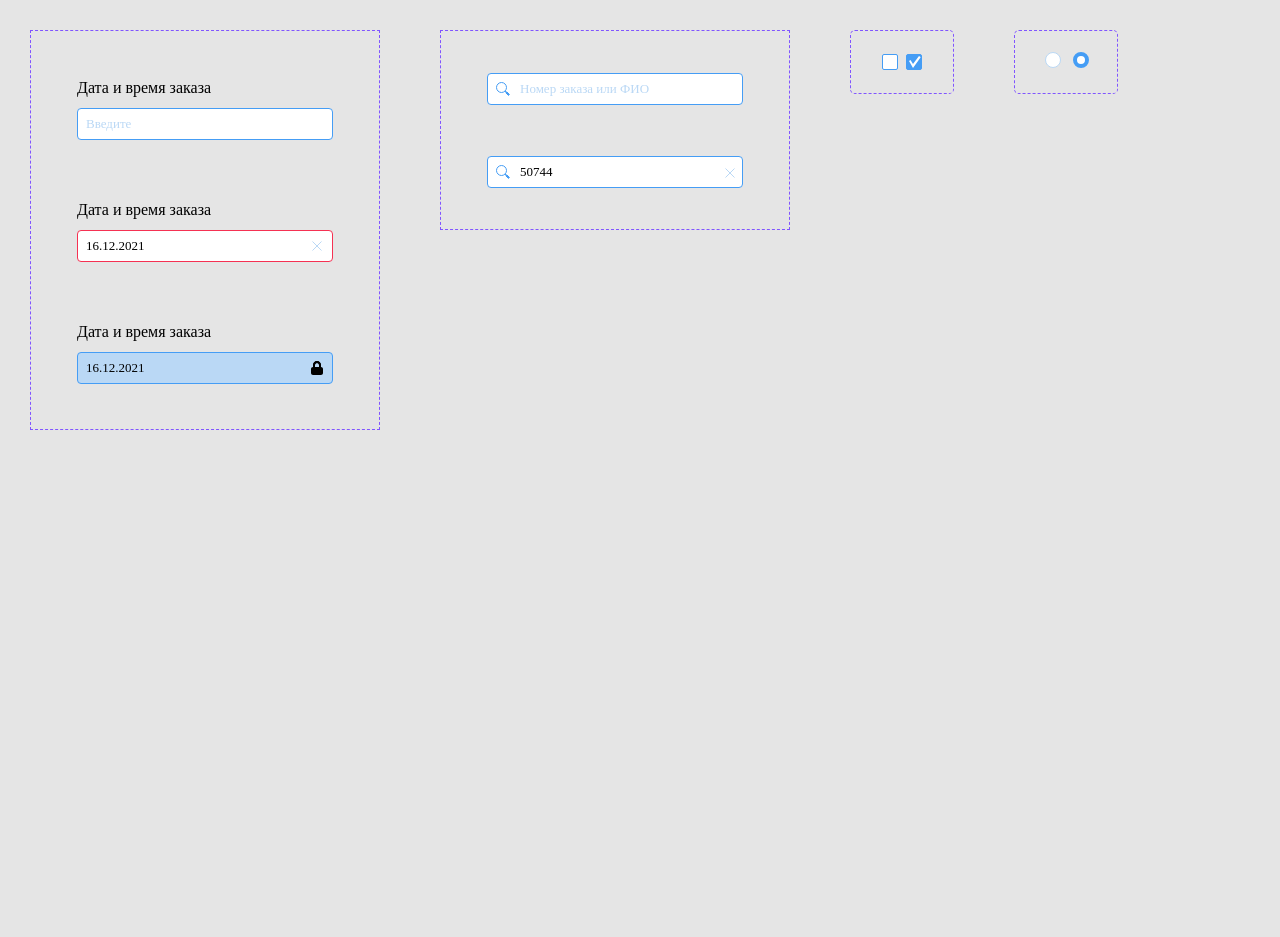
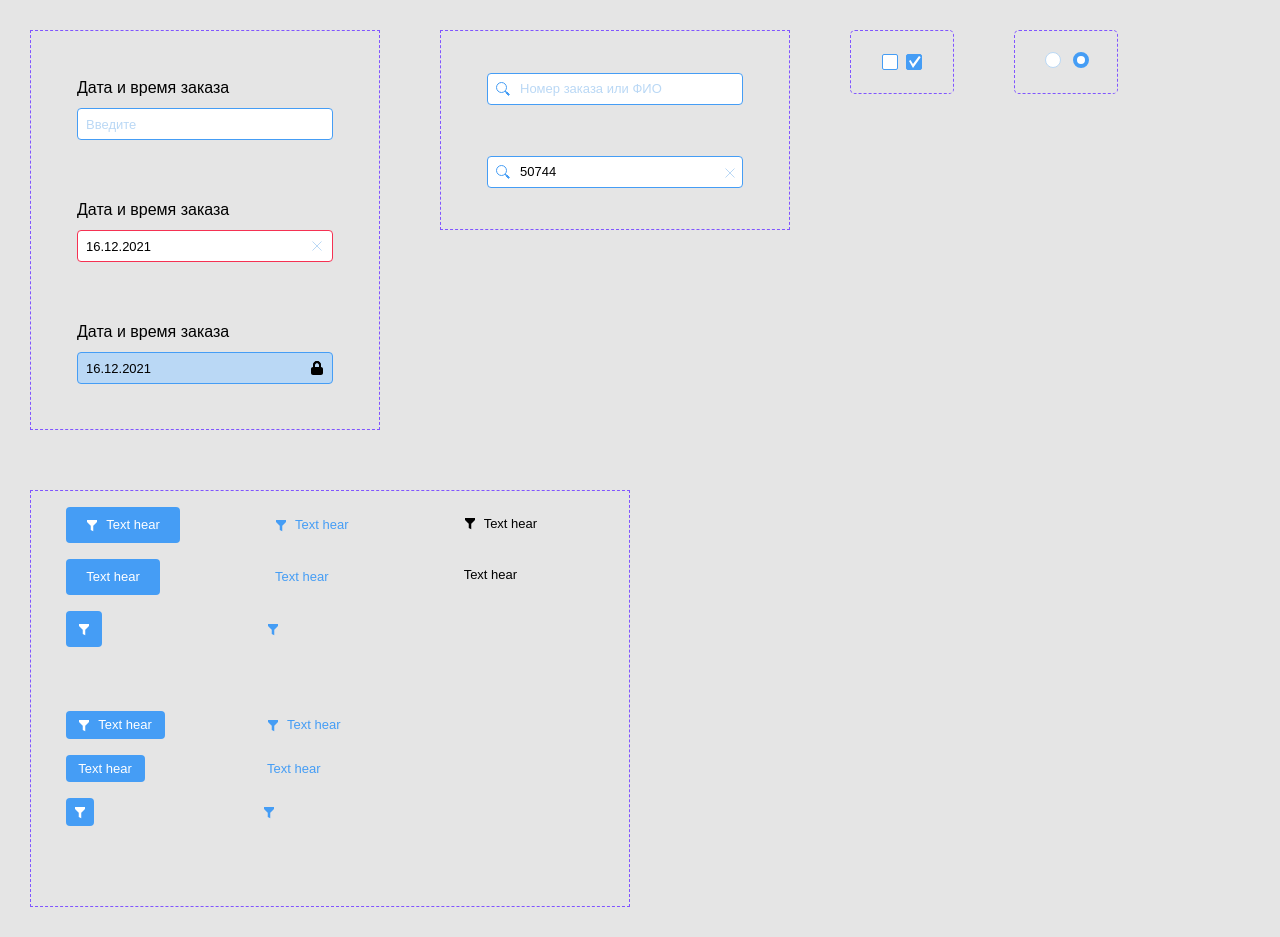
Before and after one commit to kateroshh/admin-panel, a plain HTML site: page blocks/ui-kit.html in a window 1280 px wide. Before the commit the page ends 800 px from the top, so only its background shows below. Drawn offline with Linux system fonts and the light colour scheme.

Commit message:
Добавила блок Button

```diff
--- a/blocks/ui-kit.html
+++ b/blocks/ui-kit.html
@@ -8,6 +8,7 @@
   <link rel="stylesheet" href="../style/checkbox.css">
   <link rel="stylesheet" href="../style/radio.css">
   <link rel="stylesheet" href="../style/searchbar.css">
+  <link rel="stylesheet" href="../style/button.css">
   <link rel="stylesheet" href="../style/ui-kit.css">
   <link rel="stylesheet" href="../style/reset.css">
   <title>Ui-Kit</title>
@@ -51,8 +52,8 @@
         <svg class="input__img input__img-search" viewBox="0 0 16 16" fill="none" stroke="#459DF5">
         <path d="M10.0355 10.0355C11.9882 8.08291 11.9882 4.91709 10.0355 2.96447C8.08291 1.01184 4.91709 1.01184 2.96447 2.96447C1.01184 4.91709 1.01184 8.08291 2.96447 10.0355C4.91709 11.9882 8.08291 11.9882 10.0355 10.0355ZM10.0355 10.0355L14 14M14 14L14.5 13.5L11.5 10.5M14 14L13.5 14.5L10.5 11.5" fill="none"/>
         </svg>
-        <button class="button button-hidden">
-          <svg class="buttom__img" viewBox="0 0 16 16" fill="none" stroke="#BAD8F5">
+        <button class="button-search button-search_hidden">
+          <svg class="button-search__img" viewBox="0 0 16 16" fill="none" stroke="#BAD8F5">
           <path d="M12.5 3.5L3.5 12.5M3.5 3.5L12.5 12.5" fill="none"/></svg>
         </button>
       </div>
@@ -61,8 +62,8 @@
         <svg class="input__img input__img-search" viewBox="0 0 16 16" fill="none" stroke="#459DF5">
         <path d="M10.0355 10.0355C11.9882 8.08291 11.9882 4.91709 10.0355 2.96447C8.08291 1.01184 4.91709 1.01184 2.96447 2.96447C1.01184 4.91709 1.01184 8.08291 2.96447 10.0355C4.91709 11.9882 8.08291 11.9882 10.0355 10.0355ZM10.0355 10.0355L14 14M14 14L14.5 13.5L11.5 10.5M14 14L13.5 14.5L10.5 11.5" fill="none"/>
         </svg>
-        <button class="button">
-          <svg class="buttom__img" viewBox="0 0 16 16" fill="none" stroke="#BAD8F5">
+        <button class="button-search">
+          <svg class="button-search__img" viewBox="0 0 16 16" fill="none" stroke="#BAD8F5">
           <path d="M12.5 3.5L3.5 12.5M3.5 3.5L12.5 12.5" fill="none"/></svg>
         </button>
       </div>
@@ -100,11 +101,128 @@
         <input class="radio__item" type="radio" name="radio" value="2" checked>
         </svg>
       </div>
+    </div>
   </div>
+  <!-- Конец Четвертый элемент radio -->
+  <!-- Начало Пятый элемент button -->
+  <div class="button-wrapper">
+    <div class="button-column">
+      <!-- Buttons background full huge -->
+      <div class="button-block">
+        <div class="button">
+          <button class="button__item button_full-huge">
+            <svg class="button__img" viewBox="0 0 16 16" fill="#FFF" stroke="none">
+            <path d="M12 4H4V5.5L7 8.5V12L9 13V8.5L12 5.5V4Z" stroke="none"/>
+            </svg>
+            <div class="button__text">Text hear</div>
+          </button>
+        </div>
+        <div class="button">
+          <button class="button__item button_full-huge">
+            <div class="button__text">Text hear</div>
+          </button>
+        </div>
+        <div class="button">
+          <button class="button__item button_full-huge-img">
+            <svg class="button__img" viewBox="0 0 16 16" fill="#FFF" stroke="none">
+            <path d="M12 4H4V5.5L7 8.5V12L9 13V8.5L12 5.5V4Z" stroke="none"/>
+            </svg>
+          </button>
+        </div>
+      </div>
+      <!-- Buttons background full small -->
+      <div class="button-block">
+        <div class="button">
+          <button class="button__item button_full-small">
+            <svg class="button__img" viewBox="0 0 16 16" fill="#FFF" stroke="none">
+            <path d="M12 4H4V5.5L7 8.5V12L9 13V8.5L12 5.5V4Z" stroke="none"/>
+            </svg>
+            <div class="button__text">Text hear</div>
+          </button>
+        </div>
+        <div class="button">
+          <button class="button__item button_full-small">
+            <div class="button__text">Text hear</div>
+          </button>
+        </div>
+        <div class="button">
+          <button class="button__item button_full-smale-img">
+            <svg class="button__img" viewBox="0 0 16 16" fill="#FFF" stroke="none">
+            <path d="M12 4H4V5.5L7 8.5V12L9 13V8.5L12 5.5V4Z" stroke="none"/>
+            </svg>
+          </button>
+        </div>
+      </div>
+    </div>
+    <div class="button-column">
+      <!-- Buttons background empty small -->
+      <div class="button-block">
+        <div class="button">
+          <button class="button__item button_empty-huge">
+            <svg class="button__img" viewBox="0 0 16 16" fill="#459DF5" stroke="none">
+            <path d="M12 4H4V5.5L7 8.5V12L9 13V8.5L12 5.5V4Z" stroke="none"/>
+            </svg>
+            <div class="button__text">Text hear</div>
+          </button>
+        </div>
+        <div class="button">
+          <button class="button__item button_empty-huge">
+            <div class="button__text">Text hear</div>
+          </button>
+        </div>
+        <div class="button">
+          <button class="button__item button_empty-huge-img">
+            <svg class="button__img" viewBox="0 0 16 16" fill="#459DF5" stroke="none">
+            <path d="M12 4H4V5.5L7 8.5V12L9 13V8.5L12 5.5V4Z" stroke="none"/>
+            </svg>
+          </button>
+        </div>
+      </div>
+      <!-- Buttons background empty small -->
+      <div class="button-block">
+        <div class="button">
+          <button class="button__item button_empty-small">
+            <svg class="button__img" viewBox="0 0 16 16" fill="#459DF5" stroke="none">
+            <path d="M12 4H4V5.5L7 8.5V12L9 13V8.5L12 5.5V4Z" stroke="none"/>
+            </svg>
+            <div class="button__text">Text hear</div>
+          </button>
+        </div>
+        <div class="button">
+          <button class="button__item button_empty-small">
+            <div class="button__text">Text hear</div>
+          </button>
+        </div>
+        <div class="button">
+          <button class="button__item button_empty-small-img">
+            <svg class="button__img" viewBox="0 0 16 16" fill="#459DF5" stroke="none">
+            <path d="M12 4H4V5.5L7 8.5V12L9 13V8.5L12 5.5V4Z" stroke="none"/>
+            </svg>
+          </button>
+        </div>
+      </div>
+    </div>
+    <div class="button-column button-column_last">
+      <!-- Buttons background empty text -->
+      <div class="button-block button-block_last">
+        <div class="button">
+          <button class="button__item button_empty-huge-text">
+            <svg class="button__img" viewBox="0 0 16 16" fill="#000" stroke="none">
+            <path d="M12 4H4V5.5L7 8.5V12L9 13V8.5L12 5.5V4Z" stroke="none"/>
+            </svg>
+            <div class="button__text">Text hear</div>
+          </button>
+        </div>
+        <div class="button">
+          <button class="button__item button_empty-huge-text">
+            <div class="button__text">Text hear</div>
+          </button>
+        </div>
+      </div>
+    </div>
+  </div>
+  <!-- Конец Пятый элемент button -->
 
   </div>
-
-
-
 </body>
 </html>
--- /dev/null
+++ b/style/button.css
@@ -0,0 +1,100 @@
+:root {
+  --wrapper-border-color: #8055FF;
+  --button-font-color-normal: #FFF;
+  --button-font-color-dark: #000;
+  --button-shadow-normal: #BAD8F5;
+  --button-shadow-dark: rgba(0, 0, 0, 0.2);
+  --button-background-color: #459DF5;
+  --button-empty-color: #459DF5;
+}
+body{
+  font-size: 16px;
+  font-family: "Ubuntu", sans-serif;
+}
+
+/* временная обертка  */
+.button-wrapper {
+  width: 600px;
+  margin: 0 auto;
+  border: 1px dashed var(--wrapper-border-color);
+  padding: 1rem;
+  display: flex;
+  justify-content: space-around;
+}
+.button-block{
+  width: 150px;
+  display: flex;
+  flex-direction: column;
+  justify-content: center;
+  margin-bottom: 3rem;
+}
+.button-block_last{
+  height: 100px;
+}
+.button-column_last{
+  align-self: self-start;
+}
+/* временная обертка  */
+
+.button__item{
+  display: flex;
+  align-items: center;
+  cursor: pointer;
+  border: none;
+  background-color: transparent;
+  border-radius: 4px;
+  color: var(--button-font-color-normal);
+  margin-bottom: 1rem;
+}
+.button__item:hover{
+  box-shadow: 0px 2px 5px 2px var(--button-shadow-normal);
+}
+.button__img{
+  width: 1.25rem;
+  height: 1.25rem;
+}
+.button__text{
+  font-size: 13px;
+  display: block;
+  padding-left: 0.25rem;
+}
+.button_full-huge{
+  background-color: var(--button-background-color);
+  padding: 0.5rem 1.25rem 0.5rem 1rem;
+  color: var(--button-font-color-normal);
+}
+.button_full-huge-img {
+  background-color: var(--button-background-color);
+  padding: 0.5rem;
+}
+.button_full-small {
+  background-color: var(--button-background-color);
+  padding: 0.25rem 0.8rem 0.25rem 0.5rem;
+  color: var(--button-font-color-normal);
+}
+.button_full-smale-img {
+  background-color: var(--button-background-color);
+  padding: 0.25rem;
+}
+.button_empty-huge {
+  padding: 0.5rem 1.25rem 0.5rem 1rem;
+  color: var(--button-empty-color);
+}
+.button_empty-huge-img{
+  padding: 0.5rem;
+}
+.button_empty-small{
+  padding: 0.25rem 0.8rem 0.25rem 0.5rem;
+  color: var(--button-empty-color);
+}
+.button_empty-small-img {
+  padding: 0.25rem;
+}
+
+.button_empty-huge-text {
+  padding: 0.5rem 1.25rem 0.5rem 1rem;
+  color: var(--button-font-color-dark);
+}
+.button_empty-huge-text:hover{
+  box-shadow: 0px 2px 5px 2px var(--button-shadow-dark);
+}
--- a/style/searchbar.css
+++ b/style/searchbar.css
@@ -51,7 +51,7 @@
 .input__img-search {
   left: 0.5rem;
 }
-.button{
+.button-search {
   appearance: none;
   background-color: transparent;
   border: none;
@@ -62,10 +62,10 @@
   position: absolute;
   margin-right: 0.3rem;
 }
-.button-hidden{
+.button-search_hidden {
   display: none;
 }
-.buttom__img{
+.button-search__img {
     width: 1rem;
     height: 1rem;
 }
--- a/style/ui-kit.css
+++ b/style/ui-kit.css
@@ -7,10 +7,12 @@ body {
 }
 .wrapper{
   display: flex;
+  flex-wrap: wrap;
 }
 .wrapper-input,
 .searchbar-wrapper,
 .radio-wrapper,
-.checkbox-wrapper {
+.checkbox-wrapper,
+.button-wrapper {
   margin: 30px;
 }
```
Also changed, not shown: blocks/button.html (added, +133 -0 lines), blocks/searchbar.html (+4 -4 lines), icons/filter.svg (added).
